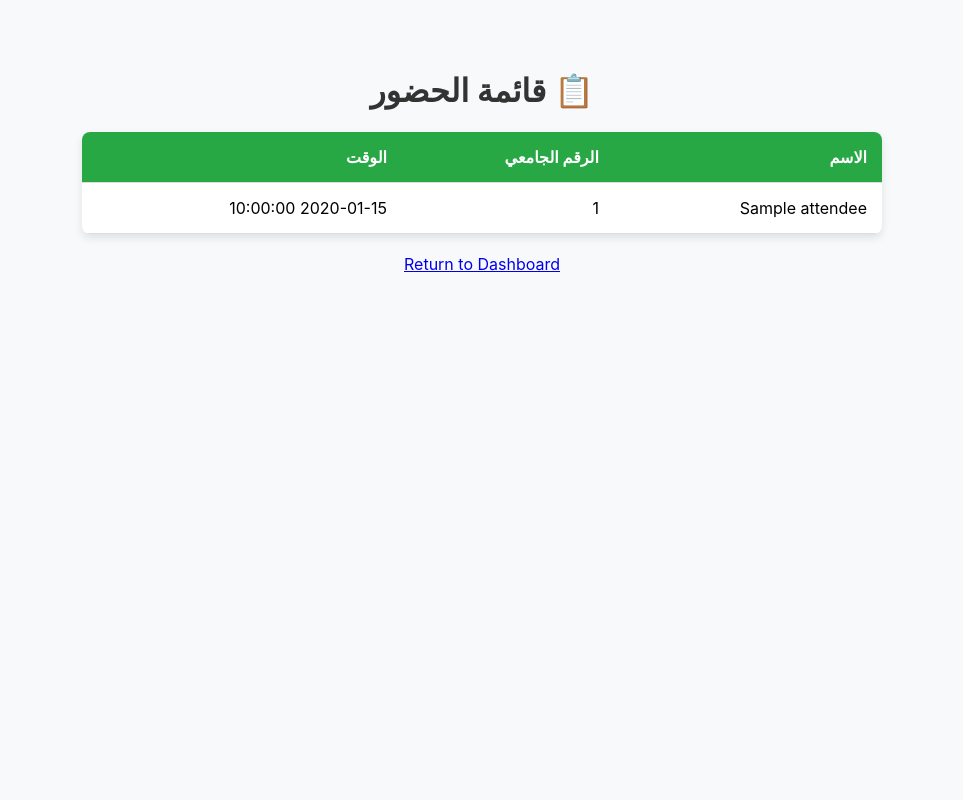
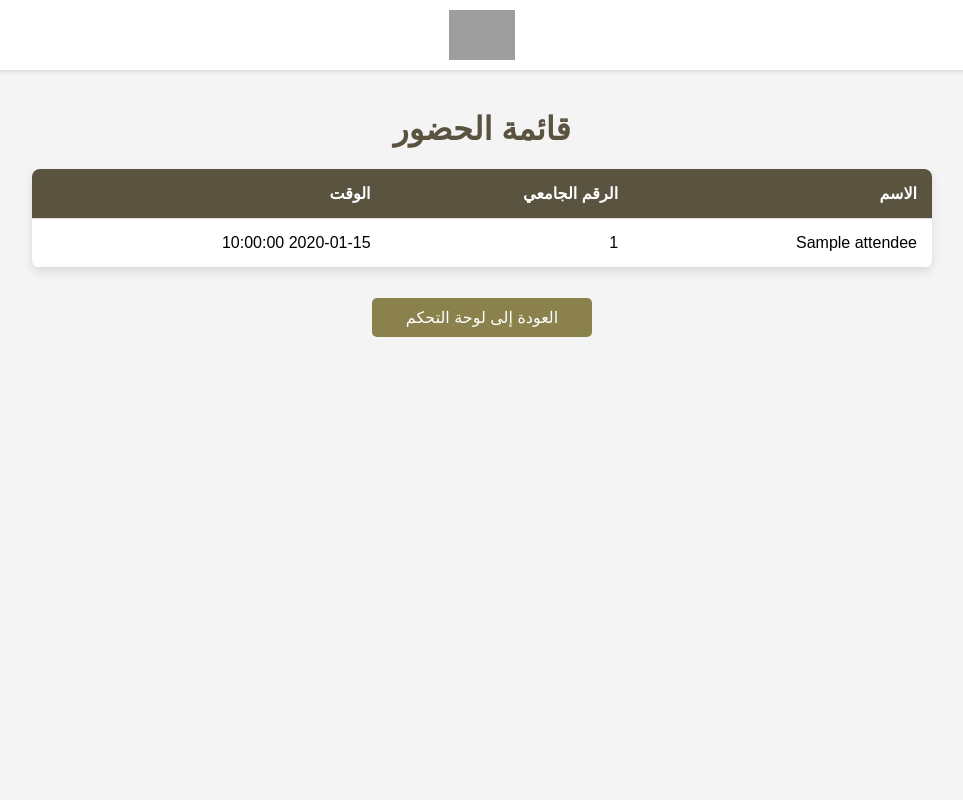
Before and after one commit to v30o5/Student-Attendance, a Flask app: template templates/list.html in a window 1280 px wide. Shown: the whole page, without its empty margins (158-1121 px from the left). Run offline with Flask 3, Linux system fonts and the light colour scheme; the template is opened without the code that fills it: most values are stand-ins (such as "Sample title", 1, 10 or a date in 2020); grey boxes are pictures that could not be loaded.

Commit message:
Apply Majmaah University branding

```diff
--- a/templates/list.html
+++ b/templates/list.html
@@ -2,77 +2,31 @@
 <html lang="ar" dir="rtl">
 <head>
     <meta charset="UTF-8">
-    <meta name="viewport" content="width=device-width, initial-scale=1.0">
-    <title>Attendance List</title>
+    <title>قائمة الحضور</title>
     <style>
-        body {
-            font-family: -apple-system, BlinkMacSystemFont, "Segoe UI", Roboto, "Helvetica Neue", Arial, sans-serif;
-            display: flex;
-            justify-content: center;
-            align-items: center;
-            flex-direction: column;
-            background-color: #f8f9fa;
-            margin-top: 50px;
-        }
-        h1 {
-            color: #333;
-        }
-        table {
-            width: 80%;
-            max-width: 800px;
-            border-collapse: collapse;
-            box-shadow: 0 4px 8px rgba(0,0,0,0.1);
-            background-color: white;
-            border-radius: 8px;
-            overflow: hidden;
-        }
-        th, td {
-            padding: 15px;
-            text-align: right;
-            border-bottom: 1px solid #ddd;
-        }
-        thead th {
-            background-color: #28a745;
-            color: white;
-            font-weight: bold;
-        }
-        tbody tr:nth-child(even) {
-            background-color: #f2f2f2;
-        }
-        tbody tr:hover {
-            background-color: #e9ecef;
-        }
-        .back-link {
-            display: inline-block;
-            margin-top: 20px;
-            font-size: 16px;
-        }
+        :root { --mu-primary: #8A814C; --mu-secondary: #5A5340; --mu-background: #F4F4F4; }
+        body { font-family: sans-serif; align-items: center; flex-direction: column; background-color: var(--mu-background); margin: 0; padding-top: 80px; min-height: 100vh; box-sizing: border-box; }
+        .header { position: fixed; top: 0; left: 0; width: 100%; background-color: #fff; padding: 10px 0; box-shadow: 0 2px 4px rgba(0,0,0,0.1); z-index: 1000; }
+        .header img { height: 50px; display: block; margin: auto;}
+        h1 { color: var(--mu-secondary); margin-top: 30px; text-align: center; }
+        table { width: 90%; max-width: 900px; margin: 20px auto; border-collapse: collapse; box-shadow: 0 4px 8px rgba(0,0,0,0.1); background-color: white; border-radius: 8px; overflow: hidden; }
+        th, td { padding: 15px; text-align: right; border-bottom: 1px solid #ddd; }
+        thead th { background-color: var(--mu-secondary); color: white; }
+        tbody tr:nth-child(even) { background-color: #f9f9f9; }
+        .back-link { display: block; text-align: center; margin: 30px auto; width: 200px; padding: 10px; background-color: var(--mu-primary); color: white; text-decoration: none; border-radius: 5px; }
     </style>
 </head>
 <body>
-
-    <h1>📋 قائمة الحضور</h1>
-
+    <div class="header"><img src="{{ url_for('static', filename='mu_logo.png') }}" alt="شعار جامعة المجمعة"></div>
+    <h1>قائمة الحضور</h1>
     <table>
-        <thead>
-            <tr>
-                <th>الاسم</th>
-                <th>الرقم الجامعي</th>
-                <th>الوقت</th>
-            </tr>
-        </thead>
+        <thead><tr><th>الاسم</th><th>الرقم الجامعي</th><th>الوقت</th></tr></thead>
         <tbody>
             {% for attendee in attendees %}
-            <tr>
-                <td>{{ attendee.name }}</td>
-                <td>{{ attendee.student_id }}</td>
-                <td>{{ attendee.time }}</td>
-            </tr>
+            <tr><td>{{ attendee.name }}</td><td>{{ attendee.student_id }}</td><td>{{ attendee.time }}</td></tr>
             {% endfor %}
         </tbody>
     </table>
-
-    <a href="/" class="back-link">Return to Dashboard</a>
-
+    <a href="/" class="back-link">العودة إلى لوحة التحكم</a>
 </body>
 </html>
```
